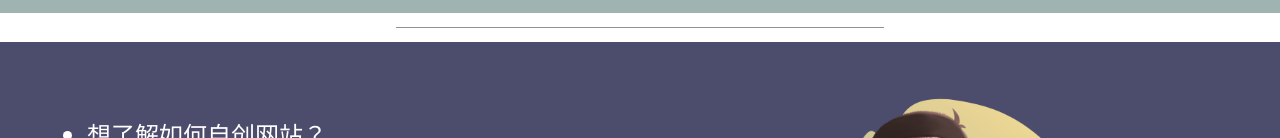
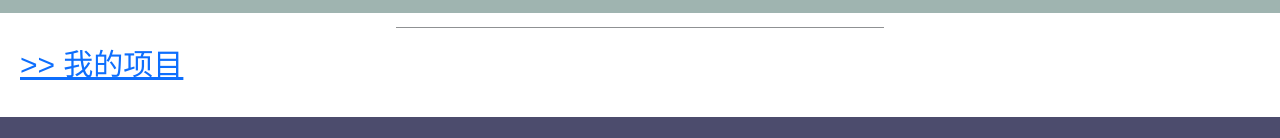
Before and after one commit to WenHao1223/personalSite, a plain HTML site: page index.html in a window 1280 px wide. Shown: the part 3196-3334 px from the top of the page. Drawn offline with nearby package versions, Linux system fonts and the light colour scheme; a web font is replaced by a local one.

Commit message:
Update index.html

```diff
--- a/index.html
+++ b/index.html
@@ -238,6 +238,8 @@
     <hr>
 
     <div id="contactSocialMedia">
+      <a id="goToProject" href="project.html"> &gt;&gt; 我的项目</a>
+      <br><br>
       <div class="row" id="contact">
         <div class="col-lg-7 col-md-5 col-sm-12" id="contactLeft">
           <ul class="contactUl">
```
